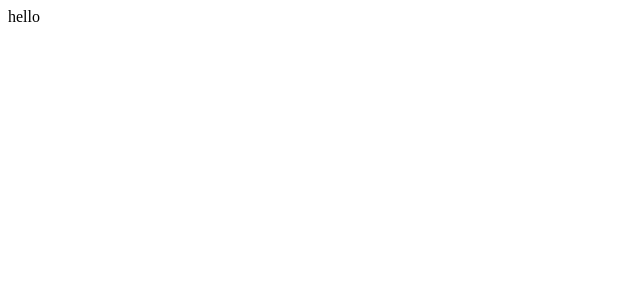
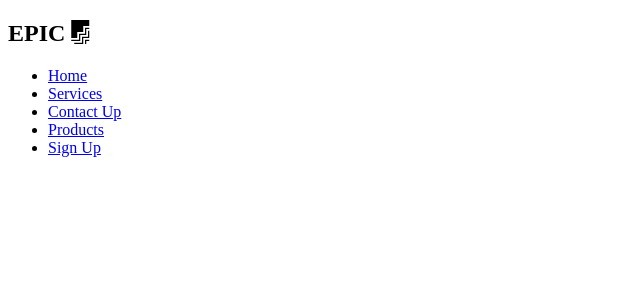
Before and after one commit to benyamin-nayudi/reactResponsiveNavbar, a JavaScript app: page / in a window 1280 px wide. Shown: the top 300 px of the page, without its empty margins (0-640 px from the left). Built offline with nearby package versions, Linux system fonts and the light colour scheme; a web font is replaced by a local one.

Commit message:
creating the structure

```diff
--- a/src/App.js
+++ b/src/App.js
@@ -1,7 +1,10 @@
+import NavbarContainer from "./components/navbar"
+
+
 const App = () => {
     return (
         <>
-            hello
+            <NavbarContainer />
         </>
     )
 }
--- /dev/null
+++ b/src/components/navbar/MenuItems.js
@@ -0,0 +1,41 @@
+export const MenuItems = [
+    {
+        title: "Home",
+        url: "",
+    },
+    {
+        title: "Services",
+        url: "",
+    },
+    {
+        title: "Contact Up",
+        url: "",
+    },
+    {
+        title: "Products",
+        url: "",
+    },
+    {
+        title: "Sign Up",
+        url: "",
+    }
+]
+
+export const SubMenus = [
+    {
+        title: "Marketing",
+        url: "",
+    },
+    {
+        title: "Consulting",
+        url: ""
+    },
+    {
+        title: "Design",
+        url: ""
+    },
+    {
+        title: "Development",
+        url: ""
+    }
+]
--- a/src/components/navbar/NavContainer.js
+++ b/src/components/navbar/NavContainer.js
@@ -8,13 +8,13 @@ const Navbar = ({ children, ...restProps }) => {
 
 Navbar.Wrapper = ({ children, ...restProps }) => (<Wrapper { ...restProps }> { children } </Wrapper>)
 
-Navbar.NavMenu = ({ children, ...restProps }) => (<NavMenu { ...restProps }> { children } </NavMenu>)
+Navbar.Menu = ({ children, ...restProps }) => (<NavMenu { ...restProps }> { children } </NavMenu>)
 
-Navbar.NavItems = ({ children, ...restProps }) => (<NavItems { ...restProps }> { children } </NavItems>)
+Navbar.Items = ({ children, ...restProps }) => (<NavItems { ...restProps }> { children } </NavItems>)
 
-Navbar.NavLinks = ({ children, ...restProps }) => (<NavLinks { ...restProps }> { children } </NavLinks>)
+Navbar.Links = ({ children, ...restProps }) => (<NavLinks { ...restProps }> { children } </NavLinks>)
 
-Navbar.NavLogo = ({ children, ...restProps }) => (<NavLogo { ...restProps }> { children } </NavLogo>)
+Navbar.Logo = ({ children, ...restProps }) => (<NavLogo { ...restProps }> { children } </NavLogo>)
 
 
 
--- /dev/null
+++ b/src/components/navbar/index.js
@@ -0,0 +1,26 @@
+import { MenuItems } from "./MenuItems";
+import Navbar from "./NavContainer";
+
+const NavbarContainer = () => {
+    return (
+        <Navbar>
+            <Navbar.Wrapper>
+                <Navbar.Logo>EPIC <i className="fab fa-firstdraft"></i></Navbar.Logo>
+
+                <Navbar.Menu>
+                    { MenuItems.map((item, index) => {
+                        return <Navbar.Items key={ index }>
+                            <Navbar.Links href="#">
+                                { item.title }
+                            </Navbar.Links>
+                        </Navbar.Items>
+                    }) }
+                </Navbar.Menu>
+
+            </Navbar.Wrapper>
+
+        </Navbar>
+    );
+}
+
+export default NavbarContainer;
```
Also changed, not shown: src/components/navbar/Navbar.js (deleted).
